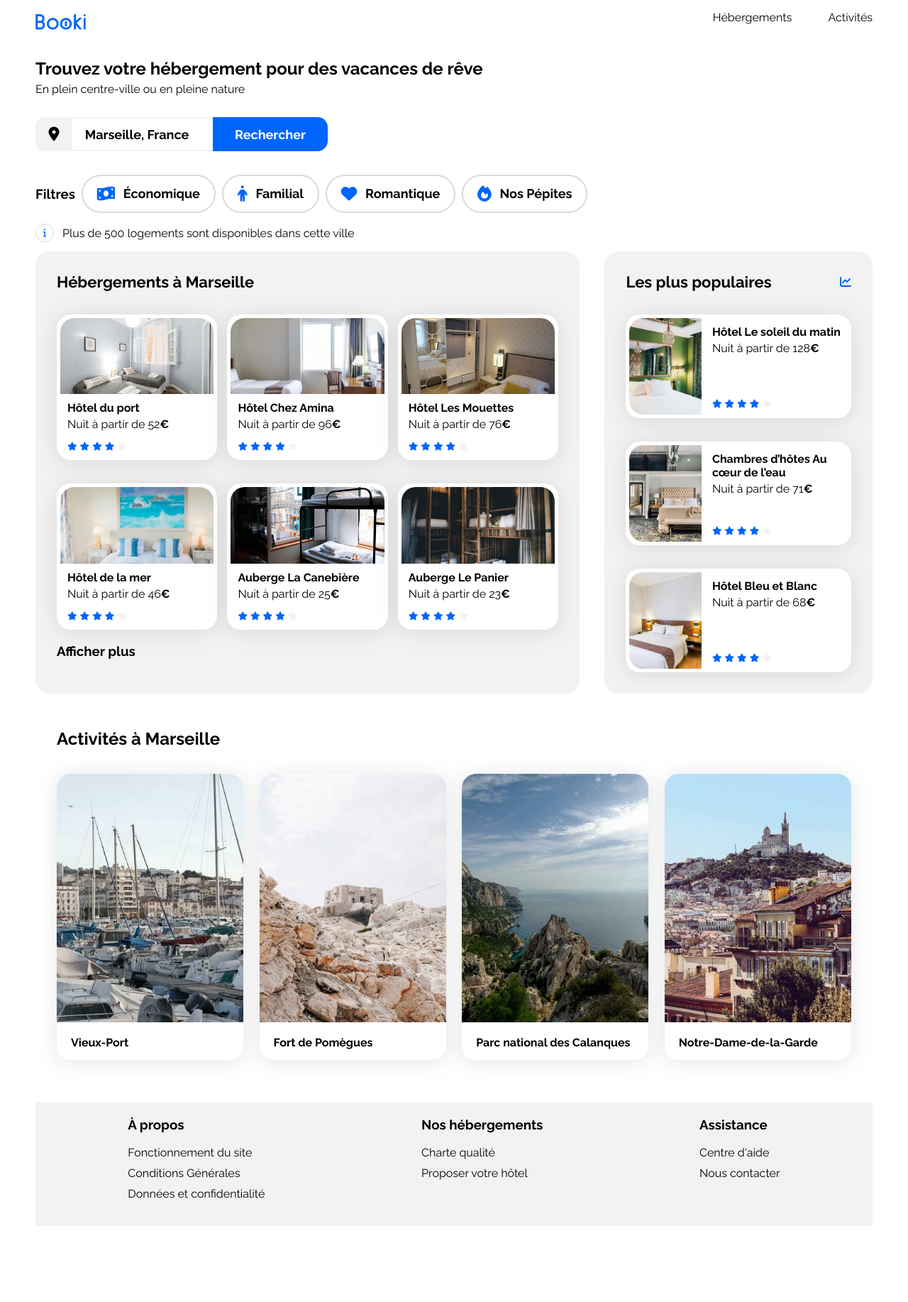
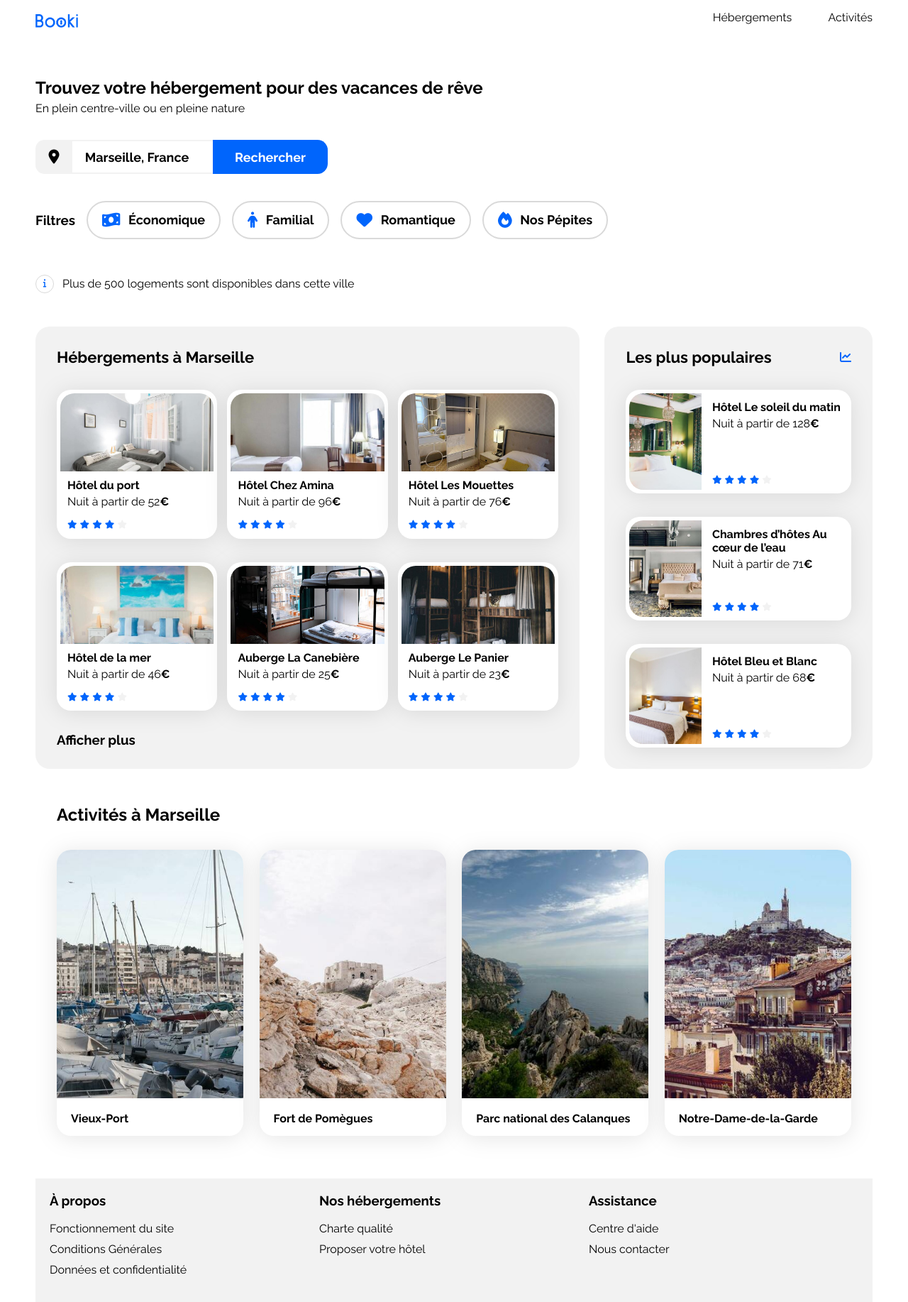
Before and after one commit to Joon-99/oc-symfony-dev, a PHP site: page / in a window 1280 px wide. Shown: the whole page at 71% size. Before the commit the page ends 1727 px from the top, so only its background shows below. Run offline with PHP 8.4, Linux system fonts and the light colour scheme.

Commit message:
#3-corrections-soutenance

```diff
--- a/Projet 03/Travail/site/css/style.css
+++ b/Projet 03/Travail/site/css/style.css
@@ -46,9 +46,11 @@
 /****** Header ***********/
 
 header {
+    height: 79px;
     display: flex;
     flex-direction: row;
     justify-content: space-between;
+    margin-bottom: 30px;
 }
 
 nav {
@@ -70,12 +72,16 @@
 }
 
 #home-logo {
-    width: 6%;
-    height: auto;
+    width: auto;
+    height: 19px;
     padding: 20px 0;
 }
 
 /****** Recherche ***********/
+
+.recherche {
+    margin-bottom: 35px;
+}
 
 .recherche h2 {
     margin-bottom: 0;
@@ -102,7 +108,7 @@
 #recherche-form {
     display: flex;
     flex-direction: row;
-    margin: 30px 0px;
+    margin: 35px 0px;
 }
 
 #recherche-form input {
@@ -145,7 +151,7 @@
 }
 
 .section-title {
-    margin: 0;
+    margin-bottom: 35px;
     font-size: 22px;
 }
 
@@ -157,7 +163,8 @@
     flex-direction: row;
     flex-wrap: wrap;
     align-items: center;
-    gap: 0.55em;
+    gap: 1em;
+    margin-bottom: 35px;
 }
 
 .filtres-button {
@@ -183,6 +190,7 @@
     flex-direction: row;
     align-items: center;
     gap: 0.75em;
+    margin-bottom: 35px;
 
 }
 
@@ -262,6 +270,11 @@
     justify-content: space-between;
 }
 
+.hebergements h3 {
+    margin-top: 30px;
+    margin-bottom: 0;
+}
+
 .hebergements-cards img {
     height: 55%;
     border-top-left-radius: 20px;
@@ -289,6 +302,10 @@
 
 .hebergements-cards .card-rating {
     margin-bottom: 5px;
+}
+
+.hebergements-title h2 {
+    margin: 0;
 }
 
 
@@ -335,6 +352,10 @@
 
 .populaires-cards .card-rating {
     margin-bottom: 5px;
+}
+
+.populaires-title h2 {
+    margin: 0;
 }
 
 
@@ -409,7 +430,11 @@
     width: 100%;
     display: flex;
     flex-direction: row;
-    justify-content: space-around;
+    justify-content: start;
+}
+
+.footer-col {
+    width: 33.33%;
 }
 
 footer h3 {
```
